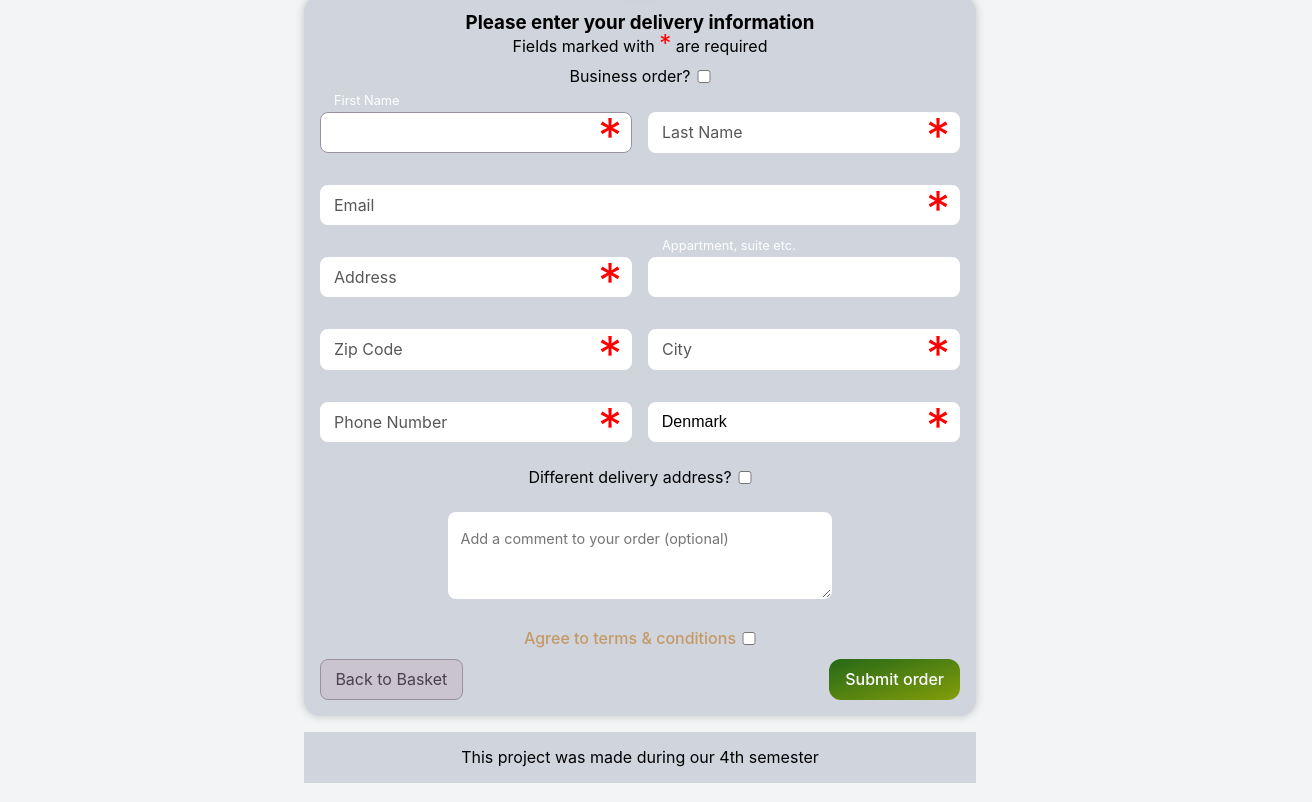
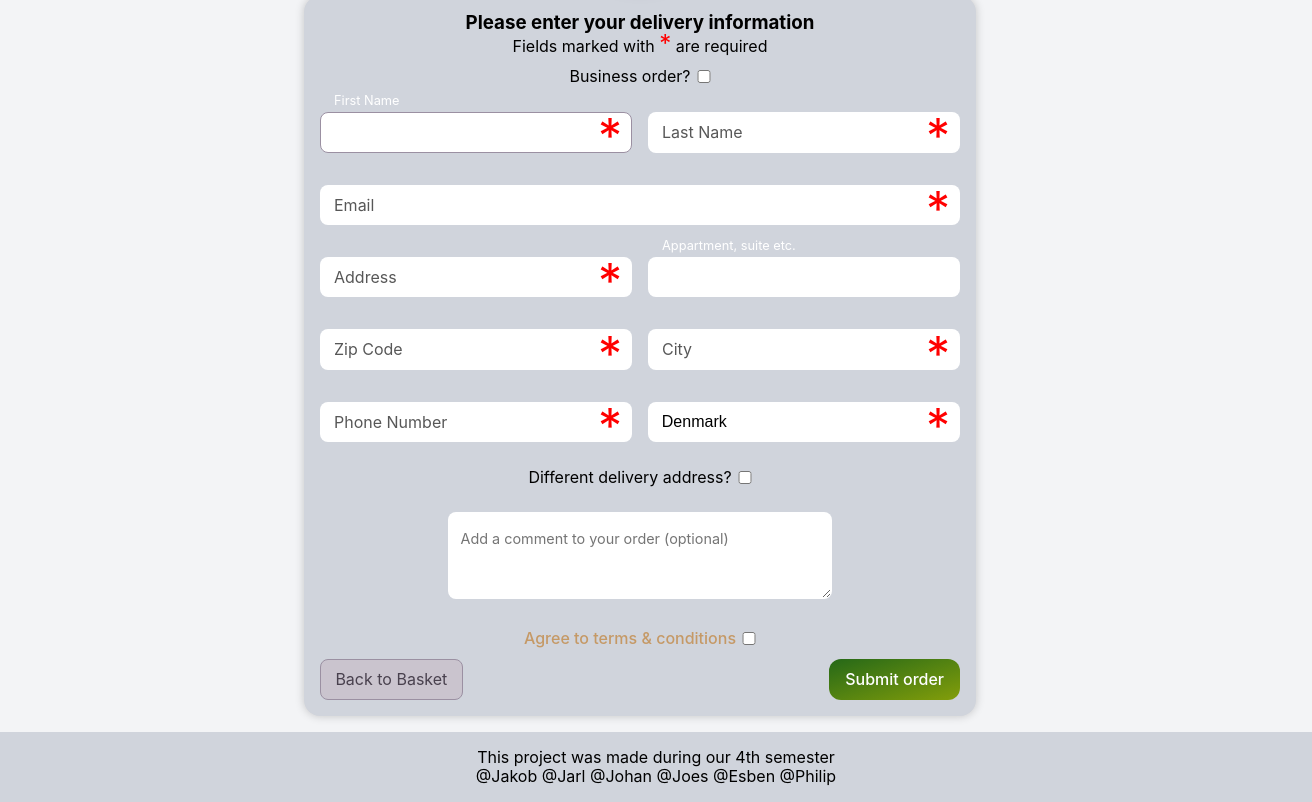
Before and after one commit to Jakob-SA/webstoreFrontend, a React (Vite) app: page /delivery in a window 1280 px wide. Shown: the part 281-1083 px from the top of the page, 1312 px wide, since content can reach past the window. Built offline with nearby package versions, Linux system fonts and the light colour scheme; no server answers.

Commit message:
Footer edit

```diff
--- a/src/components/header/footer.css
+++ b/src/components/header/footer.css
@@ -1,7 +1,7 @@
 footer {
   background-color: var(--background-color-secondary);
   margin: 1em auto 0 auto;
-  max-width: 50vw;
+  width: 100vw;
   text-align: center;
   padding: 1em;
 }
--- a/src/components/header/footer.tsx
+++ b/src/components/header/footer.tsx
@@ -3,6 +3,7 @@ function Footer() {
   return (
     <footer>
       <p>This project was made during our 4th semester</p>
+      <p>@Jakob @Jarl @Johan @Joes @Esben @Philip</p>
     </footer>
   );
 }
```
